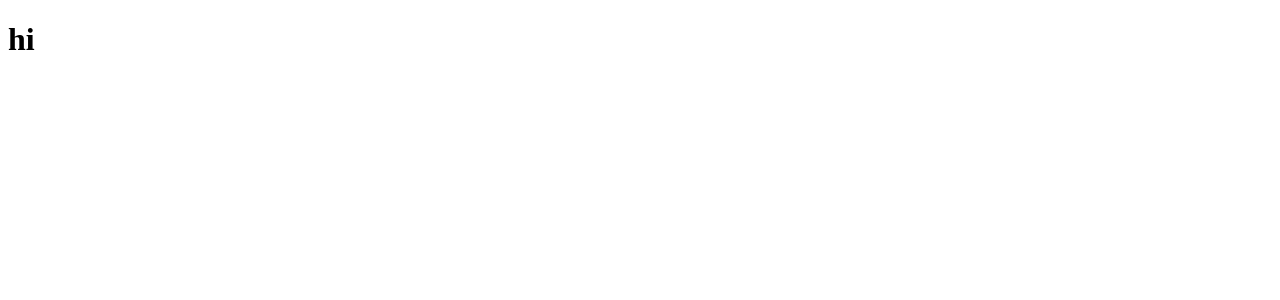
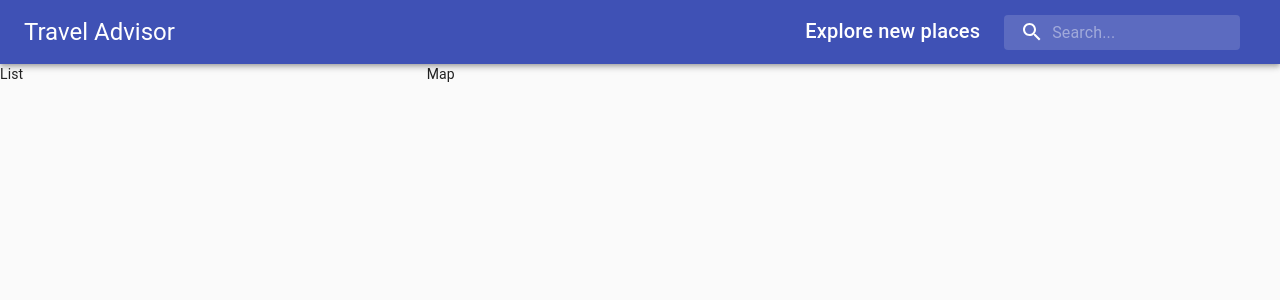
Before and after one commit to dipranjanJS/travel_guide, a React (Create React App) app: page / in a window 1280 px wide. Shown: the top 300 px of the page. Built offline with nearby package versions, Linux system fonts and the light colour scheme.

Commit message:
add components

```diff
--- a/src/App.js
+++ b/src/App.js
@@ -1,9 +1,23 @@
+import React from "react";
+import { CssBaseline, Grid } from "@material-ui/core";
+import Header from "./components/Header/Header";
+import List from "./components/List/List";
+import Map from "./components/Map/Map";
 
 function App() {
   return (
-    <div>
-     <h1>hi</h1>
-    </div>
+    <>
+     <CssBaseline />
+     <Header />
+     <Grid container spacing={3} style={{width: '100%'}}>
+        <Grid item xs={12} md={4}>
+          <List />
+        </Grid>
+        <Grid item xs={12} md={8}>
+          <Map />
+        </Grid>
+     </Grid>
+    </>
   );
 }
 
--- /dev/null
+++ b/src/components/Header/Header.jsx
@@ -0,0 +1,31 @@
+import React from 'react'
+// import { Autocomplete } from '@react-google-maps/api'
+import { AppBar, Toolbar, Typography, InputBase, Box } from '@material-ui/core'
+import SearchIcon from '@material-ui/icons/Search';
+import useStyles from './styles'
+
+const Header = () => {
+    const classes = useStyles();
+    return (
+        <AppBar position="static">
+            <Toolbar className={classes.toolbar}>
+                <Typography variant="h5" className={classes.title}>
+                    Travel Advisor
+                </Typography>
+                <Box display="flex">
+                    <Typography variant="h6" className={classes.title}>
+                        Explore new places
+                    </Typography>
+                    <div className={classes.search}>
+                        <div className={classes.searchIcon}>
+                            <SearchIcon />
+                        </div>
+                        <InputBase placeholder="Search..." classes={{root: classes.inputRoot, input: classes.inputInput}} />
+                    </div>
+                </Box>
+            </Toolbar>
+        </AppBar>
+    );
+}
+
+export default Header
--- /dev/null
+++ b/src/components/Header/styles.js
@@ -0,0 +1,32 @@
+import { alpha, makeStyles } from '@material-ui/core/styles';
+
+export default makeStyles((theme) => ({
+  title: {
+    display: 'none',
+    [theme.breakpoints.up('sm')]: {
+      display: 'block',
+    },
+  },
+  search: {
+    position: 'relative',
+    borderRadius: theme.shape.borderRadius,
+    backgroundColor: alpha(theme.palette.common.white, 0.15),
+    '&:hover': { backgroundColor: alpha(theme.palette.common.white, 0.25) },
+    marginRight: theme.spacing(2),
+    marginLeft: 0,
+    width: '100%',
+    [theme.breakpoints.up('sm')]: { marginLeft: theme.spacing(3), width: 'auto' },
+  },
+  searchIcon: {
+    padding: theme.spacing(0, 2), height: '100%', position: 'absolute', pointerEvents: 'none', display: 'flex', alignItems: 'center', justifyContent: 'center',
+  },
+  inputRoot: {
+    color: 'inherit',
+  },
+  inputInput: {
+    padding: theme.spacing(1, 1, 1, 0), paddingLeft: `calc(1em + ${theme.spacing(4)}px)`, transition: theme.transitions.create('width'), width: '100%', [theme.breakpoints.up('md')]: { width: '20ch' },
+  },
+  toolbar: {
+    display: 'flex', justifyContent: 'space-between',
+  },
+}));
--- /dev/null
+++ b/src/components/List/List.jsx
@@ -0,0 +1,11 @@
+import React from 'react'
+
+const List = () => {
+    return (
+        <div>
+            List
+        </div>
+    )
+}
+
+export default List
--- /dev/null
+++ b/src/components/Map/Map.jsx
@@ -0,0 +1,11 @@
+import React from 'react'
+
+const Map = () => {
+    return (
+        <div>
+            Map
+        </div>
+    )
+}
+
+export default Map
```
Also changed, not shown: src/components/PlaceDetails/PlaceDetails.jsx (added, +11 -0 lines), src/components/List/styles.js (added), src/components/Map/styles.js (added), src/components/PlaceDetails/styles.js (added).
